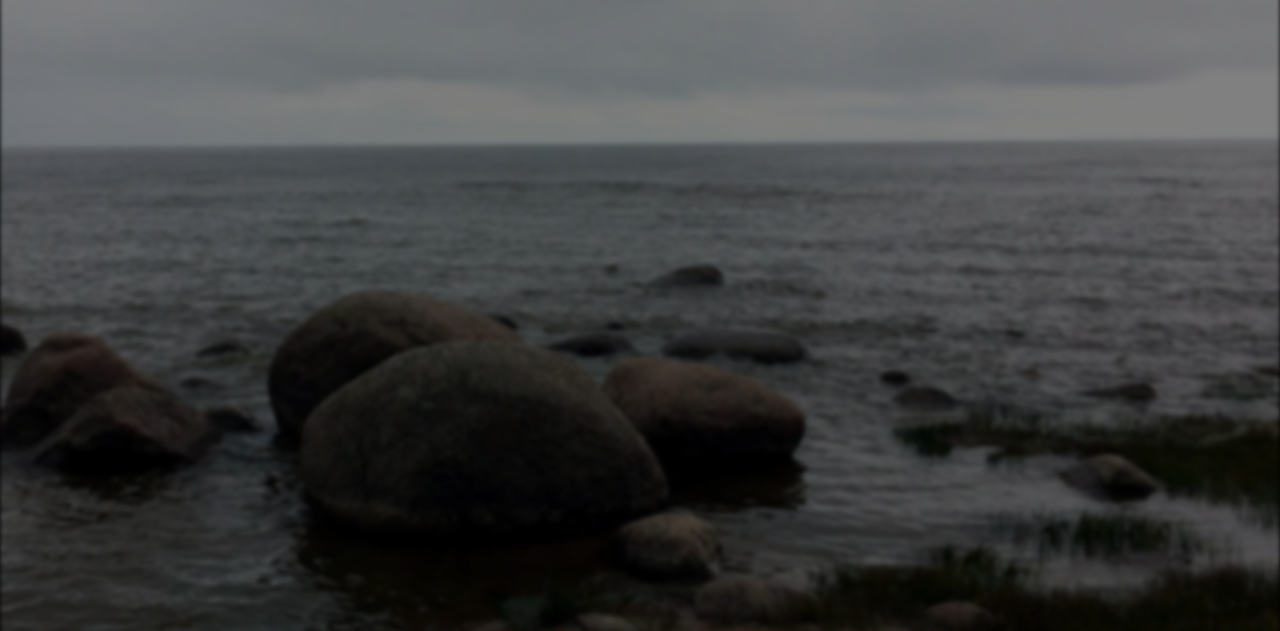
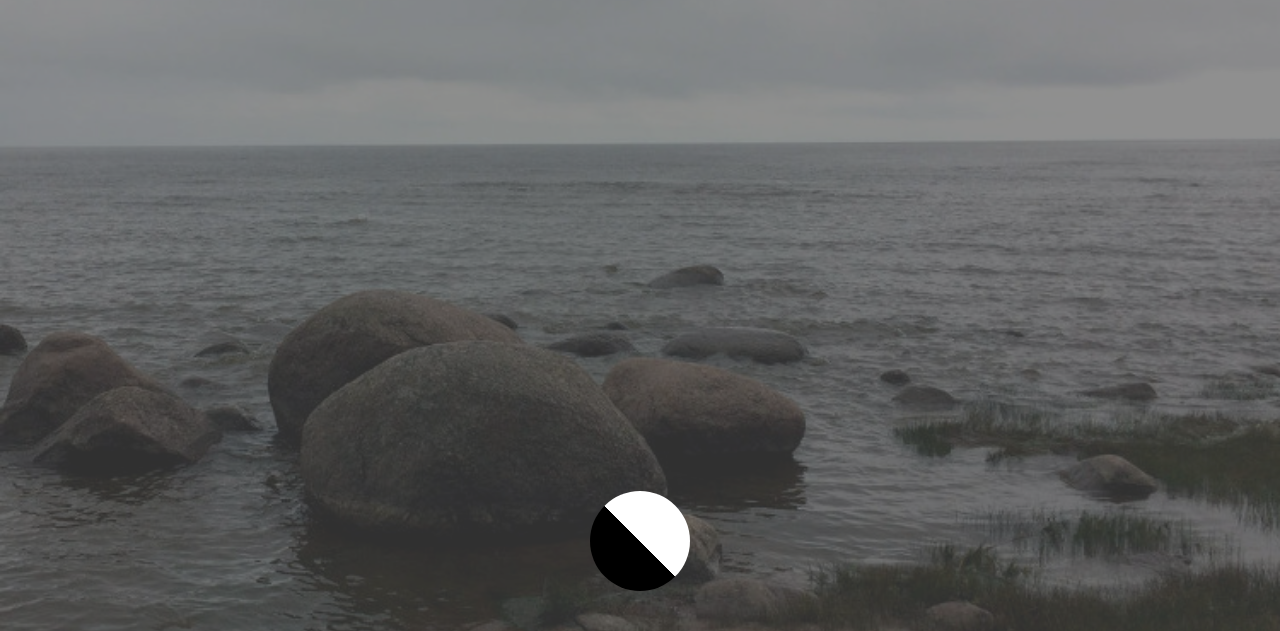
Before and after one commit to aquarioos/aquarioos.github.io, a plain HTML site: page index.html in a window 1280 px wide. Shown: the part 169-800 px from the top of the page. Drawn offline with Linux system fonts and the light colour scheme.

Commit message:
toggle button

```diff
--- a/index.html
+++ b/index.html
@@ -16,6 +16,7 @@
 
 <div class="middle-container">
     <h1 id="name-surname" class="font-black">Daniel TARANTA</h1>
+    <div id="toggle-button"></div>
 </div>
 
 </body>
--- a/stylesheets/style.css
+++ b/stylesheets/style.css
@@ -7,6 +7,7 @@
 h1 {
     font-size: 100px;
     font-weight: 100;
+    padding-top: 5vh;
 }
 
 .font-black, .font-white {
@@ -33,7 +34,10 @@ h1 {
 
 .middle-container {
     display: flex;
-    justify-content: center;
+    justify-content: space-between;
+    align-items: center;
+    flex-direction: column;
+    height: 100vh;
 }
 
 .bg-image img, .bg-image-blurred img {
@@ -49,7 +53,7 @@ h1 {
 }
 
 .bg-image-blurred img {
-    filter: blur(2px) opacity(0.5);
+    filter: contrast(0.5) opacity(0.75);
     transition: 1s;
     transition-delay: 1s;
 }
@@ -65,3 +69,17 @@ h1 {
         width: calc(100vw + 10px);
     }
 }
+
+#toggle-button {
+    width: 100px;
+    height: 100px;
+    border-radius: 50px;
+    background: linear-gradient(45deg, #000000 50%, #FFFFFF 50%);
+    cursor: pointer;
+    transition: 0.5s;
+    margin-bottom: 5vh;
+}
+
+#toggle-button:hover {
+    filter: invert(1);
+}
```
